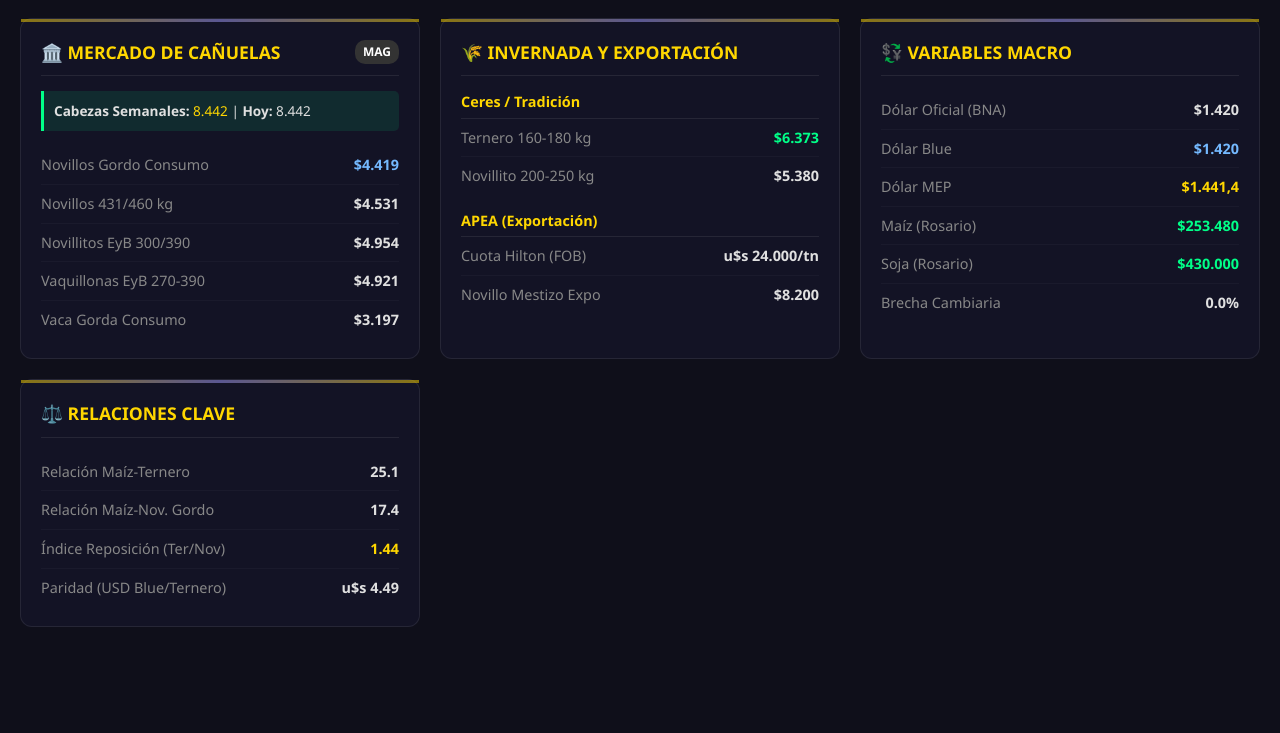
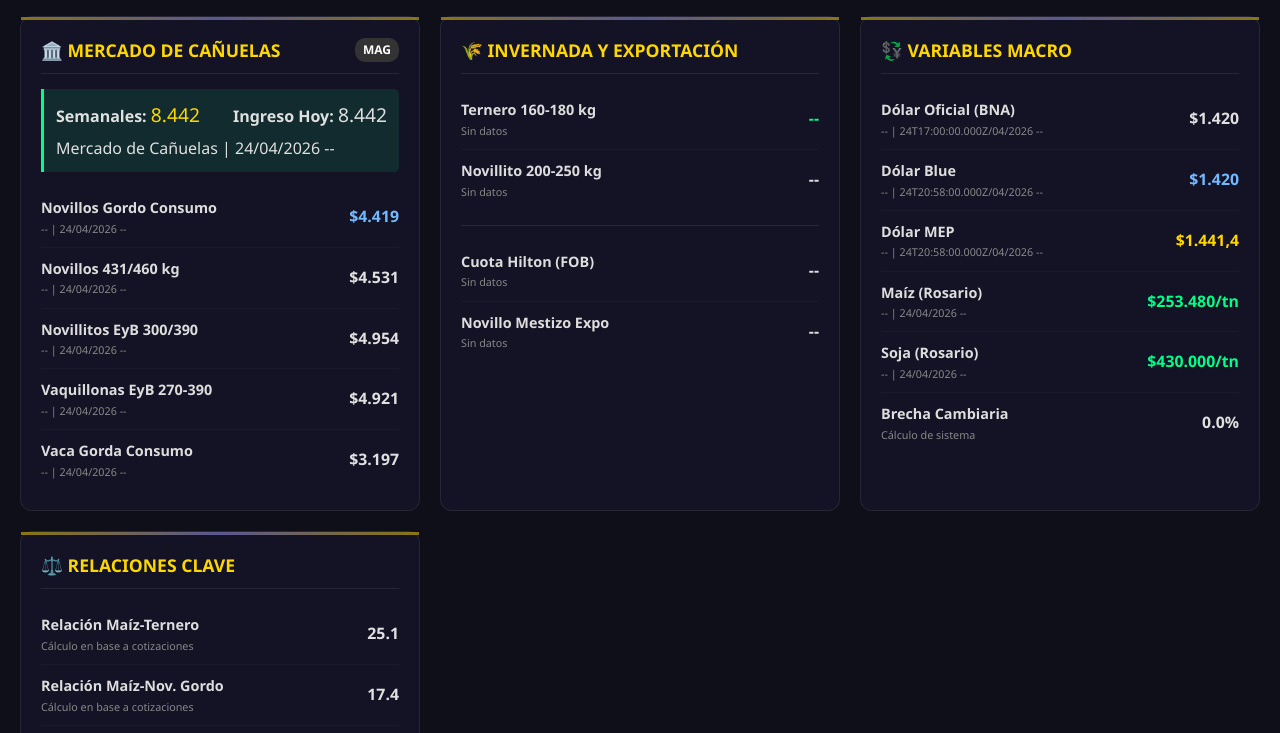
Before and after one commit to fnmaro/mercado-ganadero-femp, a website: page index.html in a window 1280 px wide. Shown: the part 501-1234 px from the top of the page. Before the commit the page ends 1168 px from the top, so only its background shows below. Drawn offline with Linux system fonts and the light colour scheme.

Commit message:
Update index.html

```diff
--- a/index.html
+++ b/index.html
@@ -3,14 +3,9 @@
 <head>
     <meta charset="UTF-8">
     <meta name="viewport" content="width=device-width, initial-scale=1.0">
-    <title>🐄 MERCADO GANADERO FEMP | Dashboard Crítico V4.1</title>
+    <title>🐄 MERCADO GANADERO FEMP | Dashboard Crítico V4.2</title>
     <style>
-        :root {
-            --bg: #0f0f1a; --bg-card: rgba(20,20,40,0.85); --border: rgba(255,255,255,0.08);
-            --text: #e0e0e0; --text-dim: #888; --gold: #ffd700; --green: #00ff88;
-            --red: #ff4757; --yellow: #ffd700; --blue: #74b9ff; --purple: #a29bfe;
-            --font: 'Segoe UI', system-ui, sans-serif;
-        }
+        :root { --bg: #0f0f1a; --bg-card: rgba(20,20,40,0.85); --border: rgba(255,255,255,0.08); --text: #e0e0e0; --text-dim: #888; --gold: #ffd700; --green: #00ff88; --red: #ff4757; --yellow: #ffd700; --blue: #74b9ff; --purple: #a29bfe; --font: 'Segoe UI', system-ui, sans-serif; }
         * { margin: 0; padding: 0; box-sizing: border-box; }
         body { font-family: var(--font); background: var(--bg); color: var(--text); min-height: 100vh; line-height: 1.5; }
         .header { background: linear-gradient(135deg, #1a1a2e, #16213e, #0f3460); padding: 20px; text-align: center; border-bottom: 2px solid var(--gold); }
@@ -18,41 +13,34 @@
         .header .subtitle { font-size: 0.85em; color: var(--text-dim); margin-top: 5px; letter-spacing: 2px; }
         .header .datetime { font-size: 1em; margin-top: 10px; color: var(--green); font-weight: 600; }
         .femp-panel { background: linear-gradient(90deg, rgba(233,69,96,0.15), rgba(15,52,96,0.15)); border: 1px solid var(--border); border-left: 4px solid var(--gold); padding: 12px 20px; margin: 15px auto; max-width: 1400px; border-radius: 0 10px 10px 0; display: grid; grid-template-columns: repeat(auto-fit, minmax(180px, 1fr)); gap: 10px; font-size: 0.85em; }
-        .femp-item { display: flex; align-items: center; gap: 8px; }
-        .femp-item .label { color: var(--text-dim); } .femp-item .value { font-weight: 700; }
-        .badge { padding: 3px 8px; border-radius: 10px; font-size: 0.75em; font-weight: 700; }
-        .badge-auto { background: rgba(0,255,136,0.2); color: var(--green); border: 1px solid var(--green); }
-        .badge-cache { background: rgba(255,215,0,0.2); color: var(--yellow); border: 1px solid var(--yellow); }
-        .sem { display: inline-block; width: 12px; height: 12px; border-radius: 50%; box-shadow: 0 0 6px currentColor; }
-        .sem-g { background: var(--green); color: var(--green); } .sem-y { background: var(--yellow); color: var(--yellow); } .sem-r { background: var(--red); color: var(--red); }
+        .femp-item { display: flex; align-items: center; gap: 8px; } .femp-item .label { color: var(--text-dim); } .femp-item .value { font-weight: 700; }
+        .badge { padding: 3px 8px; border-radius: 10px; font-size: 0.75em; font-weight: 700; } .badge-auto { background: rgba(0,255,136,0.2); color: var(--green); border: 1px solid var(--green); } .badge-cache { background: rgba(255,215,0,0.2); color: var(--yellow); border: 1px solid var(--yellow); }
+        .sem { display: inline-block; width: 12px; height: 12px; border-radius: 50%; box-shadow: 0 0 6px currentColor; } .sem-g { background: var(--green); color: var(--green); } .sem-y { background: var(--yellow); color: var(--yellow); }
         .container { max-width: 1400px; margin: 0 auto; padding: 0 20px 40px; }
         .grid { display: grid; grid-template-columns: repeat(auto-fit, minmax(320px, 1fr)); gap: 20px; margin-top: 20px; }
-        .block { background: var(--bg-card); border-radius: 12px; padding: 20px; border: 1px solid var(--border); position: relative; }
-        .block::before { content: ''; position: absolute; top: 0; left: 0; right: 0; height: 3px; background: linear-gradient(90deg, var(--gold), var(--purple), var(--gold)); opacity: 0.5; }
-        .block-header { display: flex; justify-content: space-between; align-items: center; margin-bottom: 15px; padding-bottom: 10px; border-bottom: 1px solid var(--border); }
-        .block-header h2 { font-size: 1.1em; color: var(--gold); text-transform: uppercase; }
-        .data-row { display: flex; justify-content: space-between; padding: 8px 0; border-bottom: 1px solid rgba(255,255,255,0.03); font-size: 0.9em; }
-        .data-row:last-child { border-bottom: none; }
-        .data-row .label { color: var(--text-dim); } .data-row .value { font-weight: 700; }
-        .v-gold { color: var(--gold); } .v-green { color: var(--green); } .v-blue { color: var(--blue); } .v-red { color: var(--red); }
+        .block { background: var(--bg-card); border-radius: 12px; padding: 20px; border: 1px solid var(--border); position: relative; } .block::before { content: ''; position: absolute; top: 0; left: 0; right: 0; height: 3px; background: linear-gradient(90deg, var(--gold), var(--purple), var(--gold)); opacity: 0.5; }
+        .block-header { display: flex; justify-content: space-between; align-items: center; margin-bottom: 15px; padding-bottom: 10px; border-bottom: 1px solid var(--border); } .block-header h2 { font-size: 1.1em; color: var(--gold); text-transform: uppercase; }
+        .data-row { display: flex; justify-content: space-between; padding: 10px 0; border-bottom: 1px solid rgba(255,255,255,0.03); font-size: 0.9em; align-items: center; } .data-row:last-child { border-bottom: none; }
+        .data-col { display: flex; flex-direction: column; }
+        .data-row .label { font-weight: 600; color: #ddd; } .data-row .meta { font-size: 0.75em; color: var(--text-dim); margin-top: 2px; } .data-row .value { font-weight: 700; font-size: 1.1em; }
+        .v-gold { color: var(--gold); } .v-green { color: var(--green); } .v-blue { color: var(--blue); }
         .full-width { grid-column: 1 / -1; }
-        .alert-banner { background: rgba(255,71,87,0.15); border: 1px solid var(--red); color: var(--red); padding: 12px; border-radius: 8px; margin: 15px 0; display: none; gap: 10px; align-items: center; }
-        .alert-banner.show { display: flex; } .alert-banner.warn { background: rgba(255,215,0,0.15); border-color: var(--yellow); color: var(--yellow); }
-        .highlight-box { background: rgba(0,255,136,0.1); border-left: 3px solid var(--green); padding: 10px; border-radius: 0 5px 5px 0; font-size: 0.85em; margin-bottom: 15px; }
+        .alert-banner { background: rgba(255,71,87,0.15); border: 1px solid var(--red); color: var(--red); padding: 12px; border-radius: 8px; margin: 15px 0; display: none; gap: 10px; align-items: center; } .alert-banner.show { display: flex; } .alert-banner.warn { background: rgba(255,215,0,0.15); border-color: var(--yellow); color: var(--yellow); }
+        .highlight-box { background: rgba(0,255,136,0.1); border-left: 3px solid var(--green); padding: 12px; border-radius: 0 5px 5px 0; margin-bottom: 15px; }
     </style>
 </head>
 <body>
     <div class="header">
         <h1>🐄 Mercado Ganadero en Tiempo Real</h1>
-        <div class="subtitle">FRAMEWORK DE EXIGENCIA MÁXIMA PRÁCTICA — V4.1</div>
-        <div class="datetime" id="dt">Inicializando motor FEMP...</div>
+        <div class="subtitle">FRAMEWORK DE EXIGENCIA MÁXIMA PRÁCTICA — V4.2</div>
+        <div class="datetime" id="dt">Inicializando motor...</div>
     </div>
 
     <div class="femp-panel">
-        <div class="femp-item"><span class="label">🧠 Modo:</span><span class="value" id="fMode">--</span></div>
-        <div class="femp-item"><span class="label">🔄 Sync:</span><span class="value" id="fSync">--</span></div>
-        <div class="femp-item"><span class="label">📊 Confianza:</span><span class="value" id="fConf">--%</span></div>
-        <div class="femp-item"><span class="label">🎯 Mercado:</span><span class="value" id="fMerc">--</span></div>
+        <div class="femp-item"><span class="label">Modo:</span><span class="value" id="fMode">--</span></div>
+        <div class="femp-item"><span class="label">Sync:</span><span class="value" id="fSync">--</span></div>
+        <div class="femp-item"><span class="label">Confianza:</span><span class="value" id="fConf">--%</span></div>
+        <div class="femp-item"><span class="label">Mercado:</span><span class="value" id="fMerc">--</span></div>
     </div>
 
     <div class="container">
@@ -61,17 +49,11 @@
         <div class="block full-width" style="background: linear-gradient(135deg, rgba(20,20,40,0.9), rgba(15,52,96,0.9)); border-color: var(--gold);">
             <div class="block-header"><h2 style="font-size: 1.4em;">📈 GANADERO INDEX (Base 100)</h2><span class="badge" style="background: var(--gold); color: #000;">SEÑAL MACRO</span></div>
             <div style="display: flex; justify-content: space-around; align-items: center; flex-wrap: wrap; gap: 20px;">
-                <div style="text-align: center;">
-                    <div style="font-size: 3.5em; font-weight: 900; color: var(--gold);" id="idx-val">--</div>
-                    <div style="color: var(--text-dim); font-size: 0.85em;">ÍNDICE SINTÉTICO</div>
-                </div>
-                <div style="text-align: center;">
-                    <div style="font-size: 2em; font-weight: 800; padding: 10px 25px; border-radius: 8px;" id="idx-signal">--</div>
-                    <div style="color: var(--text-dim); font-size: 0.85em; margin-top: 5px;">RECOMENDACIÓN</div>
-                </div>
+                <div style="text-align: center;"><div style="font-size: 3.5em; font-weight: 900; color: var(--gold);" id="idx-val">--</div><div style="color: var(--text-dim); font-size: 0.85em;">ÍNDICE SINTÉTICO</div></div>
+                <div style="text-align: center;"><div style="font-size: 2em; font-weight: 800; padding: 10px 25px; border-radius: 8px;" id="idx-signal">--</div><div style="color: var(--text-dim); font-size: 0.85em; margin-top: 5px;">RECOMENDACIÓN</div></div>
                 <div style="background: rgba(0,0,0,0.4); padding: 15px; border-radius: 8px; min-width: 200px;">
-                    <div class="data-row"><span class="label">Momentum (SMA 7):</span> <span class="value" id="idx-sma7">--</span></div>
-                    <div class="data-row"><span class="label">Tendencia (SMA 15):</span> <span class="value" id="idx-sma15">--</span></div>
+                    <div style="display:flex; justify-content:space-between; margin-bottom:8px;"><span style="color:#888; font-size:0.9em;">Momentum (SMA 7):</span> <strong id="idx-sma7">--</strong></div>
+                    <div style="display:flex; justify-content:space-between;"><span style="color:#888; font-size:0.9em;">Tendencia (SMA 15):</span> <strong id="idx-sma15">--</strong></div>
                 </div>
             </div>
         </div>
@@ -80,45 +62,47 @@
             <div class="block">
                 <div class="block-header"><h2>🏛️ MERCADO DE CAÑUELAS</h2><span class="badge" style="background: #333; color: #fff;">MAG</span></div>
                 <div class="highlight-box">
-                    <strong>Cabezas Semanales:</strong> <span id="mag-sem" class="v-gold">--</span> | <strong>Hoy:</strong> <span id="mag-hoy">--</span>
+                    <div style="display: flex; justify-content: space-between; align-items: center;">
+                        <div><strong>Semanales:</strong> <span id="mag-sem" class="v-gold" style="font-size: 1.2em;">--</span></div>
+                        <div><strong>Ingreso Hoy:</strong> <span id="mag-hoy" style="font-size: 1.2em;">--</span></div>
+                    </div>
+                    <div class="meta" id="m-mag-entrada" style="margin-top: 6px;">--</div>
                 </div>
-                <div class="data-row"><span class="label">Novillos Gordo Consumo</span><span class="value v-blue" id="mag-nov">$--</span></div>
-                <div class="data-row"><span class="label">Novillos 431/460 kg</span><span class="value" id="mag-n431">$--</span></div>
-                <div class="data-row"><span class="label">Novillitos EyB 300/390</span><span class="value" id="mag-nt300">$--</span></div>
-                <div class="data-row"><span class="label">Vaquillonas EyB 270-390</span><span class="value" id="mag-vaq">$--</span></div>
-                <div class="data-row"><span class="label">Vaca Gorda Consumo</span><span class="value" id="mag-vaca">$--</span></div>
+                <div class="data-row"><div class="data-col"><span class="label">Novillos Gordo Consumo</span><span class="meta" id="m-mag-nov">--</span></div><span class="value v-blue" id="mag-nov">$--</span></div>
+                <div class="data-row"><div class="data-col"><span class="label">Novillos 431/460 kg</span><span class="meta" id="m-mag-n431">--</span></div><span class="value" id="mag-n431">$--</span></div>
+                <div class="data-row"><div class="data-col"><span class="label">Novillitos EyB 300/390</span><span class="meta" id="m-mag-nt300">--</span></div><span class="value" id="mag-nt300">$--</span></div>
+                <div class="data-row"><div class="data-col"><span class="label">Vaquillonas EyB 270-390</span><span class="meta" id="m-mag-vaq">--</span></div><span class="value" id="mag-vaq">$--</span></div>
+                <div class="data-row"><div class="data-col"><span class="label">Vaca Gorda Consumo</span><span class="meta" id="m-mag-vaca">--</span></div><span class="value" id="mag-vaca">$--</span></div>
             </div>
 
             <div class="block">
                 <div class="block-header"><h2>🌾 INVERNADA Y EXPORTACIÓN</h2></div>
                 <div style="margin-bottom: 15px;">
-                    <h3 style="font-size: 0.9em; color: var(--gold); border-bottom: 1px solid var(--border); padding-bottom: 5px;">Ceres / Tradición</h3>
-                    <div class="data-row"><span class="label">Ternero 160-180 kg</span><span class="value v-green" id="inv-ter">$--</span></div>
-                    <div class="data-row"><span class="label">Novillito 200-250 kg</span><span class="value" id="inv-nov">$--</span></div>
+                    <div class="data-row"><div class="data-col"><span class="label">Ternero 160-180 kg</span><span class="meta" id="m-inv-ter">--</span></div><span class="value v-green" id="inv-ter">$--</span></div>
+                    <div class="data-row"><div class="data-col"><span class="label">Novillito 200-250 kg</span><span class="meta" id="m-inv-nov">--</span></div><span class="value" id="inv-nov">$--</span></div>
                 </div>
-                <div>
-                    <h3 style="font-size: 0.9em; color: var(--gold); border-bottom: 1px solid var(--border); padding-bottom: 5px;">APEA (Exportación)</h3>
-                    <div class="data-row"><span class="label">Cuota Hilton (FOB)</span><span class="value">u$s <span id="exp-hil">--</span>/tn</span></div>
-                    <div class="data-row"><span class="label">Novillo Mestizo Expo</span><span class="value" id="exp-nov">$--</span></div>
+                <div style="margin-top: 15px; border-top: 1px solid var(--border); padding-top: 15px;">
+                    <div class="data-row"><div class="data-col"><span class="label">Cuota Hilton (FOB)</span><span class="meta" id="m-exp-hil">--</span></div><span class="value" id="exp-hil">u$s --</span></div>
+                    <div class="data-row"><div class="data-col"><span class="label">Novillo Mestizo Expo</span><span class="meta" id="m-exp-nov">--</span></div><span class="value" id="exp-nov">$--</span></div>
                 </div>
             </div>
 
             <div class="block">
                 <div class="block-header"><h2>💱 VARIABLES MACRO</h2></div>
-                <div class="data-row"><span class="label">Dólar Oficial (BNA)</span><span class="value" id="mac-dof">$--</span></div>
-                <div class="data-row"><span class="label">Dólar Blue</span><span class="value v-blue" id="mac-dbl">$--</span></div>
-                <div class="data-row"><span class="label">Dólar MEP</span><span class="value v-gold" id="mac-mep">$--</span></div>
-                <div class="data-row"><span class="label">Maíz (Rosario)</span><span class="value v-green" id="mac-maiz">$--/tn</span></div>
-                <div class="data-row"><span class="label">Soja (Rosario)</span><span class="value v-green" id="mac-soja">$--/tn</span></div>
-                <div class="data-row"><span class="label">Brecha Cambiaria</span><span class="value" id="mac-brecha">--%</span></div>
+                <div class="data-row"><div class="data-col"><span class="label">Dólar Oficial (BNA)</span><span class="meta" id="m-mac-dof">--</span></div><span class="value" id="mac-dof">$--</span></div>
+                <div class="data-row"><div class="data-col"><span class="label">Dólar Blue</span><span class="meta" id="m-mac-dbl">--</span></div><span class="value v-blue" id="mac-dbl">$--</span></div>
+                <div class="data-row"><div class="data-col"><span class="label">Dólar MEP</span><span class="meta" id="m-mac-mep">--</span></div><span class="value v-gold" id="mac-mep">$--</span></div>
+                <div class="data-row"><div class="data-col"><span class="label">Maíz (Rosario)</span><span class="meta" id="m-mac-maiz">--</span></div><span class="value v-green" id="mac-maiz">$--</span></div>
+                <div class="data-row"><div class="data-col"><span class="label">Soja (Rosario)</span><span class="meta" id="m-mac-soja">--</span></div><span class="value v-green" id="mac-soja">$--</span></div>
+                <div class="data-row"><div class="data-col"><span class="label">Brecha Cambiaria</span><span class="meta" id="m-mac-brecha">Cálculo de sistema</span></div><span class="value" id="mac-brecha">--%</span></div>
             </div>
 
             <div class="block">
                 <div class="block-header"><h2>⚖️ RELACIONES CLAVE</h2></div>
-                <div class="data-row"><span class="label">Relación Maíz-Ternero</span><span class="value" id="rel-mt">--</span></div>
-                <div class="data-row"><span class="label">Relación Maíz-Nov. Gordo</span><span class="value" id="rel-mn">--</span></div>
-                <div class="data-row"><span class="label">Índice Reposición (Ter/Nov)</span><span class="value v-gold" id="rel-tn">--</span></div>
-                <div class="data-row"><span class="label">Paridad (USD Blue/Ternero)</span><span class="value" id="rel-usd">u$s --</span></div>
+                <div class="data-row"><div class="data-col"><span class="label">Relación Maíz-Ternero</span><span class="meta">Cálculo en base a cotizaciones</span></div><span class="value" id="rel-mt">--</span></div>
+                <div class="data-row"><div class="data-col"><span class="label">Relación Maíz-Nov. Gordo</span><span class="meta">Cálculo en base a cotizaciones</span></div><span class="value" id="rel-mn">--</span></div>
+                <div class="data-row"><div class="data-col"><span class="label">Índice Reposición (Ter/Nov)</span><span class="meta">Cálculo en base a cotizaciones</span></div><span class="value v-gold" id="rel-tn">--</span></div>
+                <div class="data-row"><div class="data-col"><span class="label">Paridad (USD Blue/Ternero)</span><span class="meta">Cálculo en base a cotizaciones</span></div><span class="value" id="rel-usd">u$s --</span></div>
             </div>
         </div>
     </div>
@@ -126,12 +110,26 @@
     <script>
     const FEMP = {
         config: { url: './data/latest.json' },
-        fmt(v) { return v ? Number(v).toLocaleString('es-AR') : '--'; },
+        fmt(v) { return (v !== undefined && v !== null && !isNaN(v)) ? Number(v).toLocaleString('es-AR') : '--'; },
+
+        setVal(vId, mId, obj, prefix = '$', suffix = '') {
+            if (!obj || obj.precio === undefined && obj.venta === undefined) {
+                document.getElementById(vId).textContent = '--';
+                if(mId) document.getElementById(mId).textContent = 'Sin datos';
+                return;
+            }
+            const val = obj.precio || obj.venta;
+            document.getElementById(vId).textContent = `${prefix}${this.fmt(val)}${suffix}`;
+            if(mId) {
+                const f = obj.fecha ? obj.fecha.split('-').reverse().join('/') : '--';
+                const h = obj.hora || '--';
+                const l = obj.lugar || '--';
+                document.getElementById(mId).textContent = `${l} | ${f} ${h}`;
+            }
+        },
 
         init() {
-            setInterval(() => {
-                document.getElementById('dt').textContent = new Date().toLocaleString('es-AR', { weekday:'long', year:'numeric', month:'long', day:'numeric', hour:'2-digit', minute:'2-digit' });
-            }, 1000);
+            setInterval(() => { document.getElementById('dt').textContent = new Date().toLocaleString('es-AR', { weekday:'long', year:'numeric', month:'long', day:'numeric', hour:'2-digit', minute:'2-digit' }); }, 1000);
             this.load();
         },
 
@@ -164,39 +162,46 @@
                 else { sEl.style.background = 'rgba(255,215,0,0.2)'; sEl.style.color = 'var(--yellow)'; sEl.style.border = '1px solid var(--yellow)'; }
             }
 
-            // Cañuelas
-            document.getElementById('mag-sem').textContent = this.fmt(d.canuelas?.entradaSemanal);
-            document.getElementById('mag-hoy').textContent = this.fmt(d.canuelas?.entrada);
-            document.getElementById('mag-nov').textContent = '$' + this.fmt(d.canuelas?.novilloGordo?.precio);
-            document.getElementById('mag-n431').textContent = '$' + this.fmt(d.canuelas?.novillo431?.precio);
-            document.getElementById('mag-nt300').textContent = '$' + this.fmt(d.canuelas?.novillito300?.precio);
-            document.getElementById('mag-vaq').textContent = '$' + this.fmt(d.canuelas?.vaquillona270?.precio);
-            document.getElementById('mag-vaca').textContent = '$' + this.fmt(d.canuelas?.vacaGorda?.precio);
+            // Entradas Cañuelas (evadiendo NaN)
+            const entHoy = d.canuelas?.entrada || 0;
+            const entSem = d.canuelas?.entradaSemanal || 0;
+            document.getElementById('mag-hoy').textContent = this.fmt(entHoy);
+            document.getElementById('mag-sem').textContent = this.fmt(entSem);
+            const cf = d.canuelas?.fecha ? d.canuelas.fecha.split('-').reverse().join('/') : '--';
+            const ch = d.canuelas?.hora || '--';
+            document.getElementById('m-mag-entrada').textContent = `Mercado de Cañuelas | ${cf} ${ch}`;
+
+            // Precios Cañuelas
+            this.setVal('mag-nov', 'm-mag-nov', d.canuelas?.novilloGordo);
+            this.setVal('mag-n431', 'm-mag-n431', d.canuelas?.novillo431);
+            this.setVal('mag-nt300', 'm-mag-nt300', d.canuelas?.novillito300);
+            this.setVal('mag-vaq', 'm-mag-vaq', d.canuelas?.vaquillona270);
+            this.setVal('mag-vaca', 'm-mag-vaca', d.canuelas?.vacaGorda);
 
             // Invernada/Expo
-            const ternero = d.ceres?.ternero || d.tradicion?.ternero || 6373;
-            const novillito = d.ceres?.novillito || d.tradicion?.novillito || 5500;
-            document.getElementById('inv-ter').textContent = '$' + this.fmt(ternero);
-            document.getElementById('inv-nov').textContent = '$' + this.fmt(novillito);
-            document.getElementById('exp-hil').textContent = this.fmt(d.apea?.hilton);
-            document.getElementById('exp-nov').textContent = '$' + this.fmt(d.apea?.novMestizo?.max);
+            this.setVal('inv-ter', 'm-inv-ter', d.ceres?.ternero || d.tradicion?.ternero);
+            this.setVal('inv-nov', 'm-inv-nov', d.ceres?.novillito || d.tradicion?.novillito);
+            this.setVal('exp-hil', 'm-exp-hil', d.apea?.hilton, 'u$s ', '/tn');
+            this.setVal('exp-nov', 'm-exp-nov', d.apea?.novMestizo);
 
             // Macro
+            this.setVal('mac-dof', 'm-mac-dof', d.dolar?.oficial);
+            this.setVal('mac-dbl', 'm-mac-dbl', d.dolar?.blue);
+            this.setVal('mac-mep', 'm-mac-mep', d.dolar?.mep);
+            this.setVal('mac-maiz', 'm-mac-maiz', d.granos?.maiz, '$', '/tn');
+            this.setVal('mac-soja', 'm-mac-soja', d.granos?.soja, '$', '/tn');
+
             const dof = d.dolar?.oficial?.venta || 1400; const dbl = d.dolar?.blue?.venta || 1410;
-            document.getElementById('mac-dof').textContent = '$' + this.fmt(dof);
-            document.getElementById('mac-dbl').textContent = '$' + this.fmt(dbl);
-            document.getElementById('mac-mep').textContent = '$' + this.fmt(d.dolar?.mep?.venta);
-            const maizK = (d.granos?.maiz?.precio || 257184) / 1000;
-            document.getElementById('mac-maiz').textContent = '$' + this.fmt(d.granos?.maiz?.precio);
-            document.getElementById('mac-soja').textContent = '$' + this.fmt(d.granos?.soja?.precio);
             document.getElementById('mac-brecha').textContent = (((dbl - dof) / dof) * 100).toFixed(1) + '%';
 
-            // Relaciones
-            const novGordo = d.canuelas?.novilloGordo?.precio || 4419;
-            document.getElementById('rel-mt').textContent = (ternero / maizK).toFixed(1);
-            document.getElementById('rel-mn').textContent = (novGordo / maizK).toFixed(1);
-            document.getElementById('rel-tn').textContent = (ternero / novGordo).toFixed(2);
-            document.getElementById('rel-usd').textContent = 'u$s ' + (ternero / dbl).toFixed(2);
+            // Relaciones Matemáticas
+            const ter = (d.ceres?.ternero?.precio || d.tradicion?.ternero?.precio || 6373);
+            const novG = (d.canuelas?.novilloGordo?.precio || 4419);
+            const mK = (d.granos?.maiz?.precio || 257184) / 1000;
+            document.getElementById('rel-mt').textContent = (ter / mK).toFixed(1);
+            document.getElementById('rel-mn').textContent = (novG / mK).toFixed(1);
+            document.getElementById('rel-tn').textContent = (ter / novG).toFixed(2);
+            document.getElementById('rel-usd').textContent = 'u$s ' + (ter / dbl).toFixed(2);
         }
     };
     document.addEventListener('DOMContentLoaded', () => { FEMP.init(); });
```
